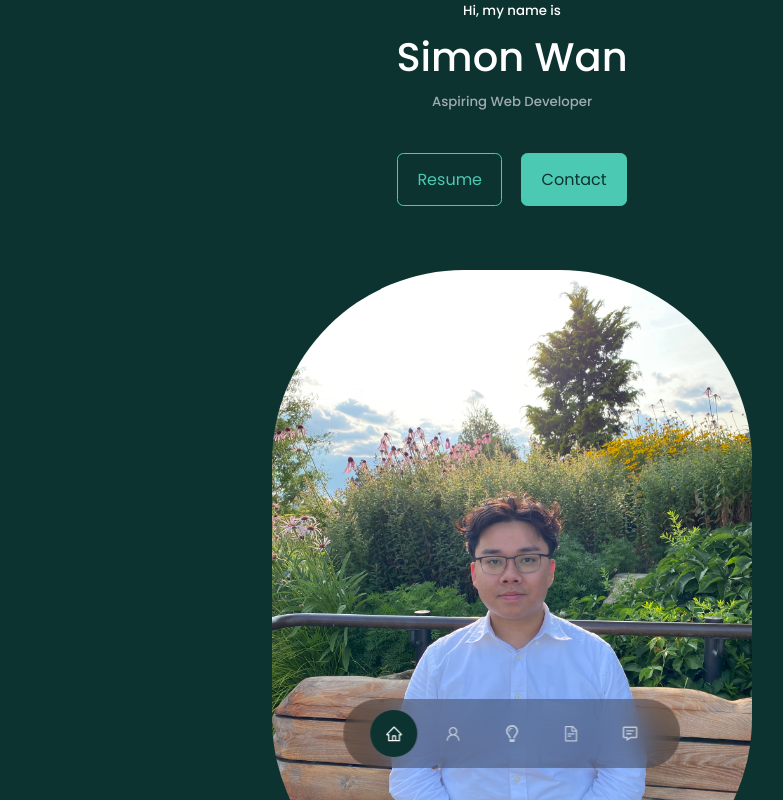
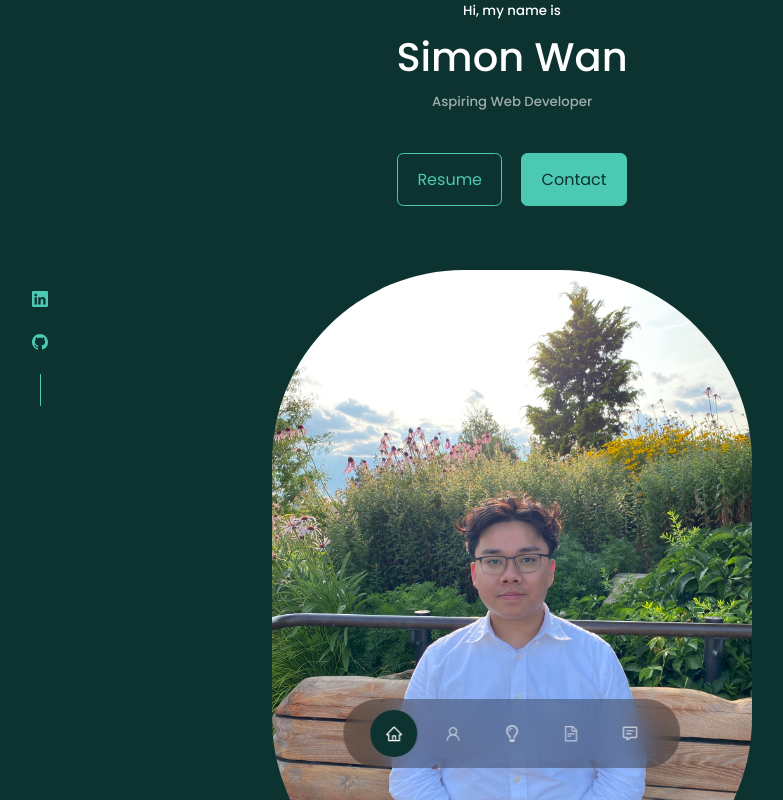
Before and after one commit to simon-wann/personal-website, a React (Create React App) app: page / in a window 1280 px wide. Shown: the top 800 px of the page, without its empty margins (128-911 px from the left). Built offline with nearby package versions, Linux system fonts and the light colour scheme.

Commit message:
Social Media Icon

```diff
--- a/src/components/header/header.css
+++ b/src/components/header/header.css
@@ -24,7 +24,7 @@ header {
     gap: 1rem;
     position: absolute;
     left: 0;
-    bottom: 3rem;
+    top: 18rem;
 }
 
 .socials::after {
```
